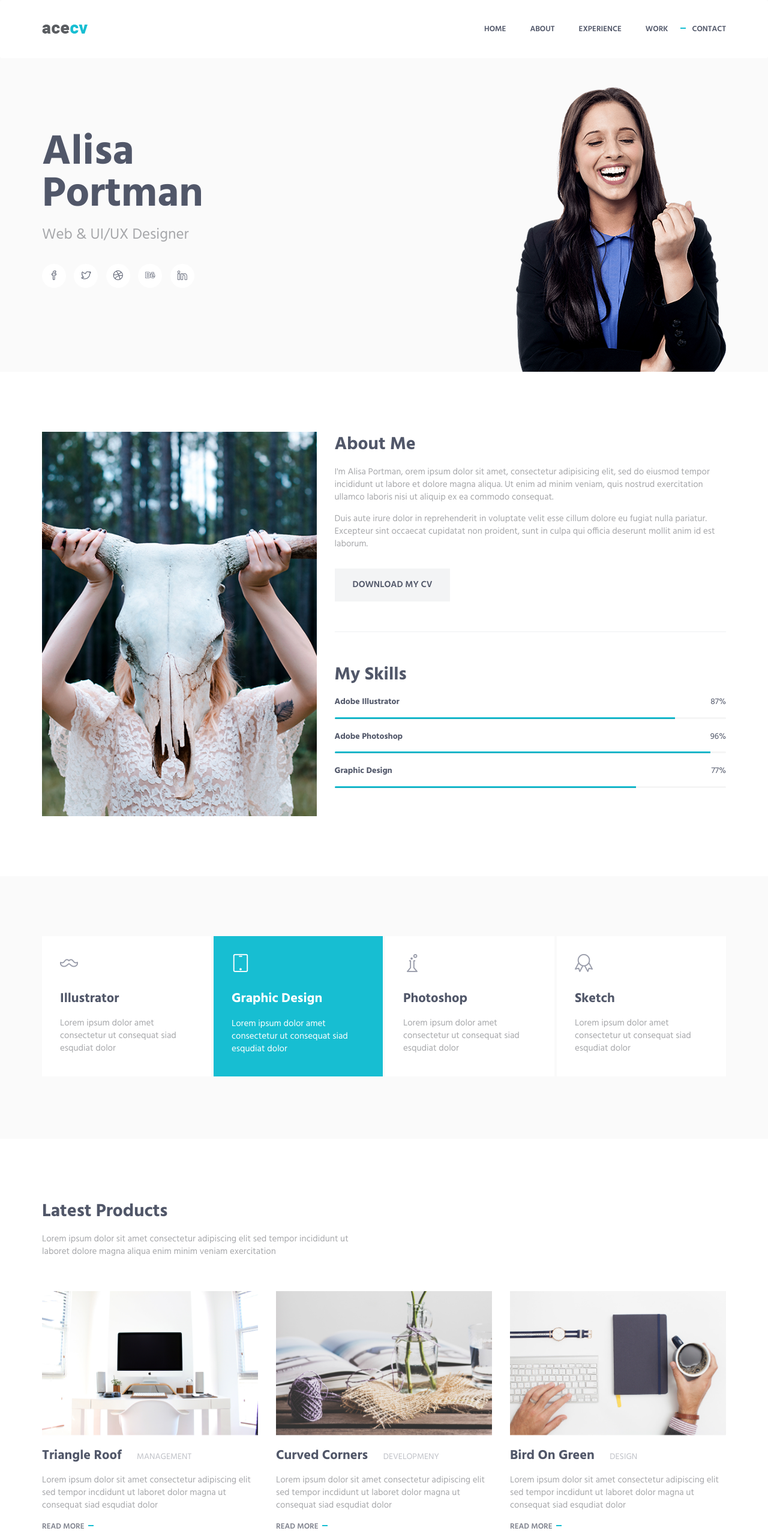
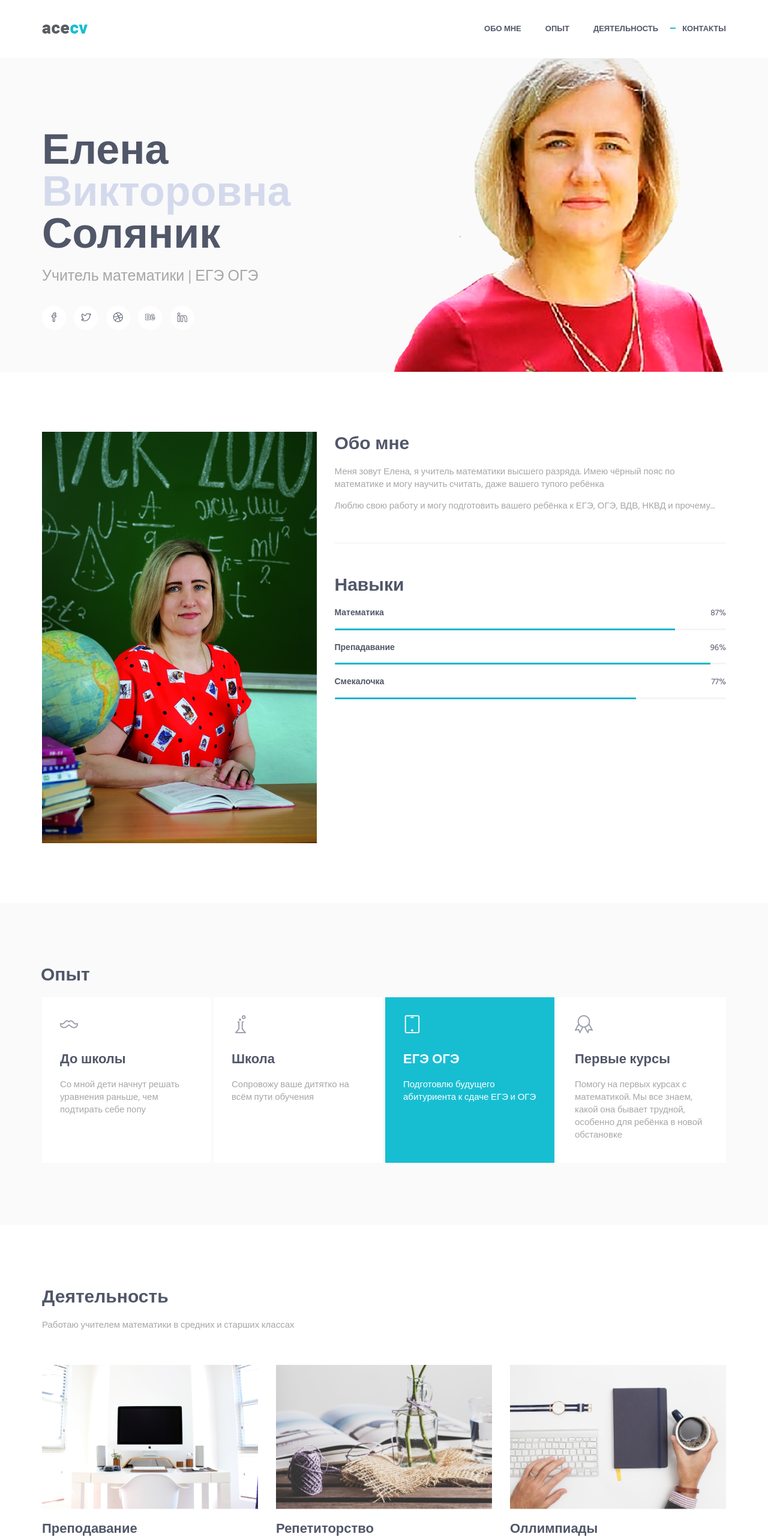
Before and after one commit to elenasolyanik/elenasolyanik.github.io, a plain HTML site: page index.html in a window 1280 px wide. Shown: the top 2563 px of the page at 60% size. Drawn offline with Linux system fonts and the light colour scheme.

Commit message:
pre-done

```diff
--- /dev/null
+++ b/css/my.css
@@ -0,0 +1,11 @@
+.second_name {
+	font-size: 70px;
+	font-family: Hind,sans-serif;
+	font-weight: 700;
+	color: #D4DAEC;
+    /*margin:0 0 15px;*/
+}
+
+.arrow_top {
+	font-size: 10px;
+}
--- a/index.html
+++ b/index.html
@@ -31,6 +31,7 @@
 
         <!-- THEME STYLES -->
         <link href="css/layout.min.css" rel="stylesheet" type="text/css"/>
+        <link href="css/my.css" rel="stylesheet" type="text/css"/>
 
         <!-- Favicon -->
         <link rel="shortcut icon" href="favicon.ico"/>
@@ -65,11 +66,29 @@
                     <div class="collapse navbar-collapse nav-collapse">
                         <div class="menu-container">
                             <ul class="nav navbar-nav navbar-nav-right">
-                                <li class="js_nav-item nav-item"><a class="nav-item-child nav-item-hover" href="#body">Home</a></li>
-                                <li class="js_nav-item nav-item"><a class="nav-item-child nav-item-hover" href="#about">About</a></li>
-                                <li class="js_nav-item nav-item"><a class="nav-item-child nav-item-hover" href="#experience">Experience</a></li>
-                                <li class="js_nav-item nav-item"><a class="nav-item-child nav-item-hover" href="#work">Work</a></li>
-                                <li class="js_nav-item nav-item"><a class="nav-item-child nav-item-hover" href="#contact">Contact</a></li>
+
+                                <!-- <li class="js_nav-item nav-item"><a class="nav-item-child nav-item-hover" href="#body">Домашная страница</a></li> -->
+
+                                <li class="js_nav-item nav-item">
+                                    <a class="nav-item-child nav-item-hover" href="#about">
+                                        Обо мне
+                                    </a>
+                                </li>
+                                <li class="js_nav-item nav-item">
+                                    <a class="nav-item-child nav-item-hover" href="#experience">
+                                        Опыт
+                                    </a>
+                                </li>
+                                <li class="js_nav-item nav-item">
+                                    <a class="nav-item-child nav-item-hover" href="#work">
+                                        Деятельность
+                                    </a>
+                                </li>
+                                <li class="js_nav-item nav-item">
+                                    <a class="nav-item-child nav-item-hover" href="#contact">
+                                        Контакты
+                                    </a>
+                                </li>
                             </ul>
                         </div>
                     </div>
@@ -86,8 +105,8 @@
                 <div class="row">
                     <div class="col-sm-6 sm-margin-b-60">
                         <div class="margin-b-30">
-                            <h1 class="promo-block-title">Alisa <br/> Portman</h1>
-                            <p class="promo-block-text">Web &amp; UI/UX Designer</p>
+                            <h1 class="promo-block-title">Елена <span class="second_name">Викторовна</span> <br/> Соляник</h1>
+                            <p class="promo-block-text">Учитель математики | ЕГЭ ОГЭ</p>
                         </div>
                         <ul class="list-inline">
                             <li><a href="#" class="social-icons"><i class="icon-social-facebook"></i></a></li>
@@ -99,7 +118,7 @@
                     </div>
                     <div class="col-sm-6">
                         <div class="promo-block-img-wrap">
-                            <img class="promo-block-img img-responsive" src="img/mockup/avatar-01.png" align="Avatar">
+                            <img class="promo-block-img img-responsive" src="img/mockup/avatar_2.png" align="Avatar">
                         </div>
                     </div>
                 </div>
@@ -114,36 +133,38 @@
             <div class="container content-lg">
                 <div class="row">
                     <div class="col-sm-5 sm-margin-b-60">
-                        <img class="full-width img-responsive" src="img/500x700/01.jpg" alt="Image">
+                        <img class="full-width img-responsive" src="img/500x700/about_photo2.jpg" alt="Image">
                     </div>
                     <div class="col-sm-7">
                         <div class="section-seperator margin-b-50">
                             <div class="margin-b-50">
                                 <div class="margin-b-30">
-                                    <h2>About Me</h2>
-                                    <p>I'm Alisa Portman, orem ipsum dolor sit amet, consectetur adipisicing elit, sed do eiusmod tempor incididunt ut labore et dolore magna aliqua. Ut enim ad minim veniam, quis nostrud exercitation ullamco laboris nisi ut aliquip ex ea commodo consequat.</p>
-                                    <p>Duis aute irure dolor in reprehenderit in voluptate velit esse cillum dolore eu fugiat nulla pariatur. Excepteur sint occaecat cupidatat non proident, sunt in culpa qui officia deserunt mollit anim id est laborum.</p>
+                                    <h2>Обо мне</h2>
+                                    <p>Меня зовут Елена, я учитель математики высшего разряда. Имею чёрный пояс по математике и могу научить считать, даже вашего тупого ребёнка</p>
+                                    <p>Люблю свою работу и могу подготовить вашего ребёнка к ЕГЭ, ОГЭ, ВДВ, НКВД и прочему...</p>
                                 </div>
-                                <a href="#" class="btn-theme btn-theme-md btn-default-bg text-uppercase">Download my CV</a>
+
+                                <!-- <a href="#" class="btn-theme btn-theme-md btn-default-bg text-uppercase">Download my CV</a> -->
+
                             </div>
                         </div>
 
-                        <h2>My Skills</h2>
+                        <h2>Навыки</h2>
                         <!-- Progress Box -->
                         <div class="progress-box">
-                            <h5>Adobe Illustrator <span class="color-heading pull-right">87%</span></h5>
+                            <h5>Математика <span class="color-heading pull-right">87%</span></h5>
                             <div class="progress">
                                 <div class="progress-bar bg-color-base" role="progressbar" data-width="87"></div>
                             </div>
                         </div>
                         <div class="progress-box">
-                            <h5>Adobe Photoshop <span class="color-heading pull-right">96%</span></h5>
+                            <h5>Препадавание <span class="color-heading pull-right">96%</span></h5>
                             <div class="progress">
                                 <div class="progress-bar bg-color-base" role="progressbar" data-width="96"></div>
                             </div>
                         </div>
                         <div class="progress-box">
-                            <h5>Graphic Design <span class="color-heading pull-right">77%</span></h5>
+                            <h5>Смекалочка <span class="color-heading pull-right">77%</span></h5>
                             <div class="progress">
                                 <div class="progress-bar bg-color-base" role="progressbar" data-width="77"></div>
                             </div>
@@ -161,14 +182,27 @@
             <div class="bg-color-sky-light" data-auto-height="true">
                 <div class="container content-lg">
                     <div class="row row-space-2 margin-b-4">
+                        <h2>Опыт</h2>
                         <div class="col-md-3 col-sm-6 md-margin-b-4">
                             <div class="service" data-height="height">
                                 <div class="service-element">
                                     <i class="service-icon icon-mustache"></i>
                                 </div>
                                 <div class="service-info">
-                                    <h3>Illustrator</h3>
-                                    <p class="margin-b-5">Lorem ipsum dolor amet consectetur ut consequat siad esqudiat dolor</p>
+                                    <h3>До школы </h3>
+                                    <p class="margin-b-5">Со мной дети начнут решать уравнения раньше, чем подтирать себе попу </p>
+                                </div>
+                                <a href="#" class="content-wrapper-link"></a>
+                            </div>
+                        </div>
+                        <div class="col-md-3 col-sm-6 sm-margin-b-4">
+                            <div class="service" data-height="height">
+                                <div class="service-element">
+                                    <i class="service-icon icon-chemistry"></i>
+                                </div>
+                                <div class="service-info">
+                                    <h3>Школа</h3>
+                                    <p class="margin-b-5">Сопровожу ваше дитятко на всём пути обучения</p>
                                 </div>
                                 <a href="#" class="content-wrapper-link"></a>
                             </div>
@@ -179,20 +213,8 @@
                                     <i class="service-icon color-white icon-screen-tablet"></i>
                                 </div>
                                 <div class="service-info">
-                                    <h3 class="color-white">Graphic Design</h3>
-                                    <p class="color-white margin-b-5">Lorem ipsum dolor amet consectetur ut consequat siad esqudiat dolor</p>
-                                </div>
-                                <a href="#" class="content-wrapper-link"></a>
-                            </div>
-                        </div>
-                        <div class="col-md-3 col-sm-6 sm-margin-b-4">
-                            <div class="service" data-height="height">
-                                <div class="service-element">
-                                    <i class="service-icon icon-chemistry"></i>
-                                </div>
-                                <div class="service-info">
-                                    <h3>Photoshop</h3>
-                                    <p class="margin-b-5">Lorem ipsum dolor amet consectetur ut consequat siad esqudiat dolor</p>
+                                    <h3 class="color-white">ЕГЭ ОГЭ</h3>
+                                    <p class="color-white margin-b-5">Подготовлю будущего абитуриента к сдаче ЕГЭ и ОГЭ</p>
                                 </div>
                                 <a href="#" class="content-wrapper-link"></a>
                             </div>
@@ -203,8 +225,8 @@
                                     <i class="service-icon icon-badge"></i>
                                 </div>
                                 <div class="service-info">
-                                    <h3>Sketch</h3>
-                                    <p class="margin-b-5">Lorem ipsum dolor amet consectetur ut consequat siad esqudiat dolor</p>
+                                    <h3>Первые курсы</h3>
+                                    <p class="margin-b-5">Помогу на первых курсах с математикой. Мы все знаем, какой она бывает трудной, особенно для ребёнка в новой обстановке</p>
                                 </div>
                                 <a href="#" class="content-wrapper-link"></a>
                             </div>
@@ -221,8 +243,8 @@
             <div class="container content-lg">
                 <div class="row margin-b-40">
                     <div class="col-sm-6">
-                        <h2>Latest Products</h2>
-                        <p>Lorem ipsum dolor sit amet consectetur adipiscing elit sed tempor incididunt ut laboret dolore magna aliqua enim minim veniam exercitation</p>
+                        <h2>Деятельность</h2>
+                        <p>Работаю учителем математики в средних и старших классах</p>
                     </div>
                 </div>
                 <!--// end row -->
@@ -235,9 +257,12 @@
                                 <img class="img-responsive" src="img/970x647/01.jpg" alt="Latest Products Image">
                             </div>
                         </div>
-                        <h4><a href="#">Triangle Roof</a> <span class="text-uppercase margin-l-20">Management</span></h4>
-                        <p>Lorem ipsum dolor sit amet consectetur adipiscing elit sed tempor incdidunt ut laboret dolor magna ut consequat siad esqudiat dolor</p>
-                        <a class="link" href="#">Read More</a>
+                        <h4><a href="#">Преподавание</a>
+                            <!-- <span class="text-uppercase margin-l-20">Management</span></h4> -->
+                        <p>Уделяю этому значительную долю своего времени и энергии. Аккуратно сопровождаю детей на пути изучения Царицы наук</p>
+
+                        <!-- <a class="link" href="#">Read More</a> -->
+
                     </div>
                     <!-- End Latest Products -->
 
@@ -248,9 +273,12 @@
                                 <img class="img-responsive" src="img/970x647/02.jpg" alt="Latest Products Image">
                             </div>
                         </div>
-                        <h4><a href="#">Curved Corners</a> <span class="text-uppercase margin-l-20">Developmeny</span></h4>
-                        <p>Lorem ipsum dolor sit amet consectetur adipiscing elit sed tempor incdidunt ut laboret dolor magna ut consequat siad esqudiat dolor</p>
-                        <a class="link" href="#">Read More</a>
+                        <h4><a href="#">Репетиторство</a>
+                            <!-- <span class="text-uppercase margin-l-20">Developmeny</span></h4> -->
+                        <p>Помогаю тем, кто хочет подтянуть свои знания по предмету и готов заниматься после уроков. Мои дети успешно сдают ЕГЭ и ОГЭ, что приносит мне огромную радость и гордость за профессию учителя</p>
+
+                        <!-- <a class="link" href="#">Read More</a> -->
+
                     </div>
                     <!-- End Latest Products -->
 
@@ -261,9 +289,12 @@
                                 <img class="img-responsive" src="img/970x647/03.jpg" alt="Latest Products Image">
                             </div>
                         </div>
-                        <h4><a href="#">Bird On Green</a> <span class="text-uppercase margin-l-20">Design</span></h4>
-                        <p>Lorem ipsum dolor sit amet consectetur adipiscing elit sed tempor incdidunt ut laboret dolor magna ut consequat siad esqudiat dolor</p>
-                        <a class="link" href="#">Read More</a>
+                        <h4><a href="#">Оллимпиады</a>
+                            <!-- <span class="text-uppercase margin-l-20">Design</span></h4> -->
+                        <p>Помогаю с поготовкой к соревнованиям по математике. Ведь даже самым одарённым детям порой нужна помощь</p>
+
+                        <!-- <a class="link" href="#">Read More</a> -->
+
                     </div>
                     <!-- End Latest Products -->
                 </div>
@@ -273,43 +304,43 @@
         <!-- End Work -->
 
         <!-- Clients -->
-        <div class="bg-color-sky-light">
-            <div class="content-lg container">
+        <!-- <div class="bg-color-sky-light"> -->
+            <!-- <div class="content-lg container"> -->
                 <!-- Swiper Clients -->
-                <div class="swiper-slider swiper-clients">
+                <!-- <div class="swiper-slider swiper-clients"> -->
                     <!-- Swiper Wrapper -->
-                    <div class="swiper-wrapper">
-                        <div class="swiper-slide">
-                            <img class="swiper-clients-img" src="img/clients/01.png" alt="Clients Logo">
-                        </div>
-                        <div class="swiper-slide">
-                            <img class="swiper-clients-img" src="img/clients/02.png" alt="Clients Logo">
-                        </div>
-                        <div class="swiper-slide">
-                            <img class="swiper-clients-img" src="img/clients/03.png" alt="Clients Logo">
-                        </div>
-                        <div class="swiper-slide">
-                            <img class="swiper-clients-img" src="img/clients/04.png" alt="Clients Logo">
-                        </div>
-                        <div class="swiper-slide">
-                            <img class="swiper-clients-img" src="img/clients/05.png" alt="Clients Logo">
-                        </div>
-                        <div class="swiper-slide">
-                            <img class="swiper-clients-img" src="img/clients/06.png" alt="Clients Logo">
-                        </div>
-                    </div>
+                    <!-- <div class="swiper-wrapper"> -->
+                        <!-- <div class="swiper-slide"> -->
+                            <!-- <img class="swiper-clients-img" src="img/clients/01.png" alt="Clients Logo"> -->
+                        <!-- </div> -->
+                        <!-- <div class="swiper-slide"> -->
+                            <!-- <img class="swiper-clients-img" src="img/clients/02.png" alt="Clients Logo"> -->
+                        <!-- </div> -->
+                        <!-- <div class="swiper-slide"> -->
+                            <!-- <img class="swiper-clients-img" src="img/clients/03.png" alt="Clients Logo"> -->
+                        <!-- </div> -->
+                        <!-- <div class="swiper-slide"> -->
+                            <!-- <img class="swiper-clients-img" src="img/clients/04.png" alt="Clients Logo"> -->
+                        <!-- </div> -->
+                        <!-- <div class="swiper-slide"> -->
+                            <!-- <img class="swiper-clients-img" src="img/clients/05.png" alt="Clients Logo"> -->
+                        <!-- </div> -->
+                        <!-- <div class="swiper-slide"> -->
+                            <!-- <img class="swiper-clients-img" src="img/clients/06.png" alt="Clients Logo"> -->
+                        <!-- </div> -->
+                    <!-- </div> -->
                     <!-- End Swiper Wrapper -->
-                </div>
+                <!-- </div> -->
                 <!-- End Swiper Clients -->
-            </div>
-        </div>
+            <!-- </div> -->
+        <!-- </div> -->
         <!-- End Clients -->
 
         <!-- Promo Banner -->
-        <div class="promo-banner parallax-window" data-parallax="scroll" data-image-src="img/1920x1080/01.jpg">
+        <div class="promo-banner parallax-window" data-parallax="scroll" data-image-src="img/1920x1080/line.jpg">
             <div class="container-sm content-lg">
-                <h2 class="promo-banner-title">Displaying the Result</h2>
-                <p class="promo-banner-text">Lorem ipsum dolor sit amet, consectetur adipisicing elit, sed do eiusmod tempor incididunt ut labore et dolore magna aliqua. Ut enim ad minim veniam, quis nostrud exercitation ullamco laboris nisi ut aliquip ex ea commodo.</p>
+                <h2 class="promo-banner-title">Мы в ответе за будущее наших детей</h2>
+                <p class="promo-banner-text">Профессия учителя дарит возможность поделиться своими знаниями и опытом с подростающим поколением. А знания математики дадут ребёнку дорогу тот мир, где он смело может претендовать на любые роли : от инженера до технического директора крупной компании</p>
             </div>
         </div>
         <!-- End Promo Banner -->
@@ -320,28 +351,28 @@
                 <div class="container content-lg">
                     <div class="row margin-b-40">
                         <div class="col-sm-6">
-                           <h2>Contact Me</h2>
-                            <p>Lorem ipsum dolor sit amet consectetur adipiscing elit sed tempor incididunt ut laboret dolore magna aliqua enim minim veniam exercitation</p>
+                           <h2>Контакты</h2>
+                            <p>Если вам или вашему ребёнку нужна помощь <br> с предметом — свяжитесь со мной <br> <br> Мы вместе что-нибудь придумаем</p>
                         </div>
                     </div>
                     <!--// end row -->
 
                     <div class="row">
                         <div class="col-md-3 col-xs-6 md-margin-b-30">
-                            <h4>Location</h4>
-                            <a href="#">Brookyln, New York</a>
+                            <h4>Город</h4>
+                            <a href="#">Пензенская область, город Каменка</a>
                         </div>
                         <div class="col-md-3 col-xs-6 md-margin-b-30">
                             <h4>Phone</h4>
-                            <a href="#">+77 234 548 00 00</a>
+                            <a href="#">+7 964 868 16 37</a>
                         </div>
                         <div class="col-md-3 col-xs-6">
                             <h4>Email</h4>
-                            <a href="mailto:#">alex.teseira@gmail.com</a>
+                            <a href="mailto:ele-solyanik@yandex.ru">ele-solyanik@yandex.ru</a>
                         </div>
                         <div class="col-md-3 col-xs-6">
-                            <h4>Web</h4>
-                            <a href="#">alex.teseira.com</a>
+                            <h4>Сайт</h4>
+                            <a href="elenasolyanik.github.io">elenasolyanik.github.io</a>
                         </div>
                     </div>
                     <!--// end row -->
@@ -359,7 +390,7 @@
                         <img class="footer-logo" src="img/logo.png" alt="Acecv Logo">
                     </div>
                     <div class="col-xs-6 text-right sm-text-left">
-                        <p class="margin-b-0"><a class="fweight-700" href="http://keenthemes.com/preview/acecv/">Acecv</a> Theme Powered by: <a class="fweight-700" href="http://www.keenthemes.com/">KeenThemes.com</a></p>
+                        <p class="margin-b-0"><a class="fweight-700" href="http://keenthemes.com/preview/acecv/">О разработчике :</a> Сайт подготовил <a class="fweight-700" href="https://vk.com/beardness.andy">Beardness Andy</a></p>
                     </div>
                 </div>
                 <!--// end row -->
@@ -368,7 +399,7 @@
         <!--========== END FOOTER ==========-->
 
         <!-- Back To Top -->
-        <a href="javascript:void(0);" class="js-back-to-top back-to-top">Top</a>
+        <a href="javascript:void(0);" class="js-back-to-top back-to-top"><span class="arrow_top">ВВЕРХ</span></a>
 
         <!-- JAVASCRIPTS(Load javascripts at bottom, this will reduce page load time) -->
         <!-- CORE PLUGINS -->
```
Also changed, not shown: _gPDnEZ5_8g_removebg_preview.png (added), css/layout.css (line endings or trailing spaces), css/layout.min.css, img/1920x1080/line.jpg (added), img/500x700/about_photo.jpg (added), img/500x700/about_photo2.jpg (added), img/mockup/avatar.png (added), img/mockup/avatar_2.png (added).
